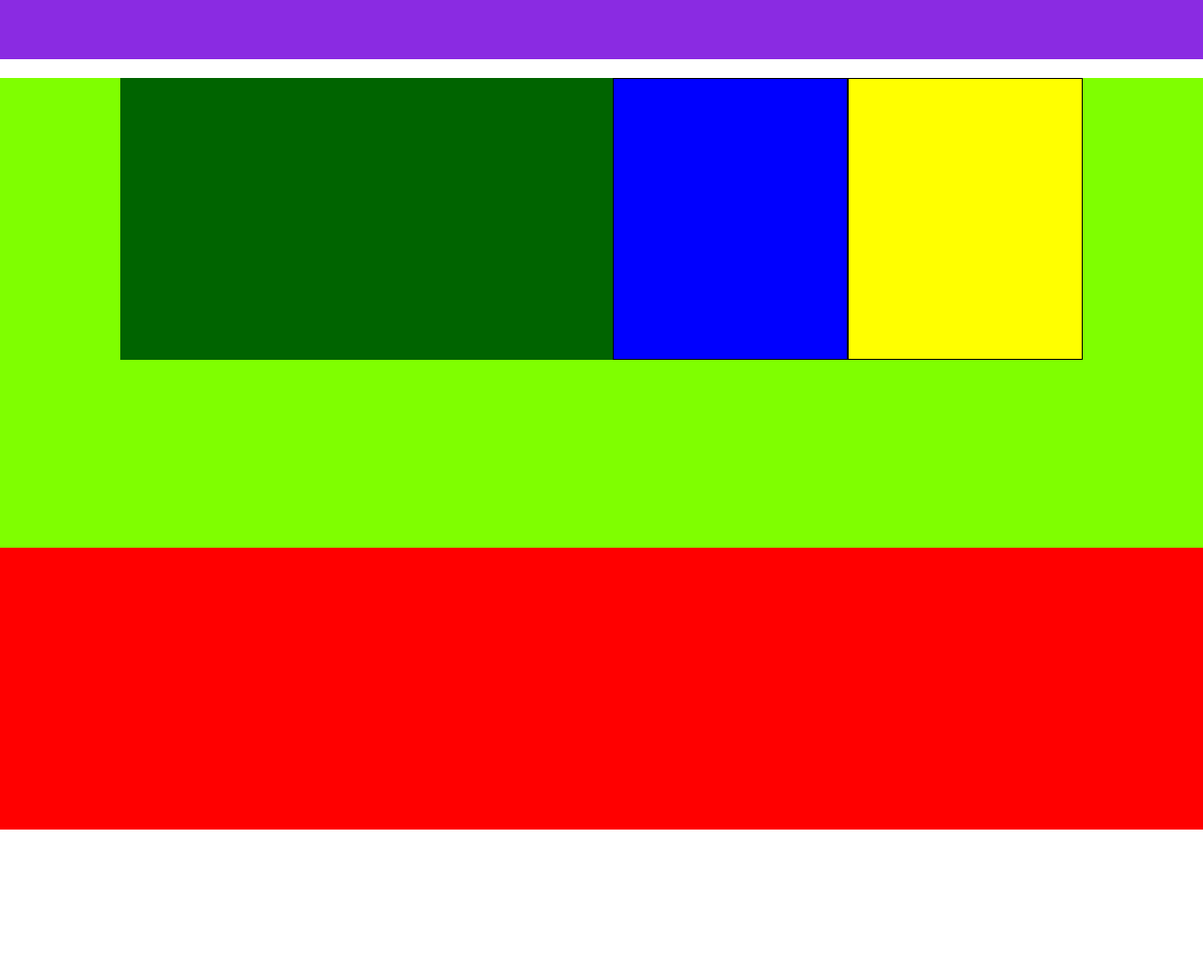
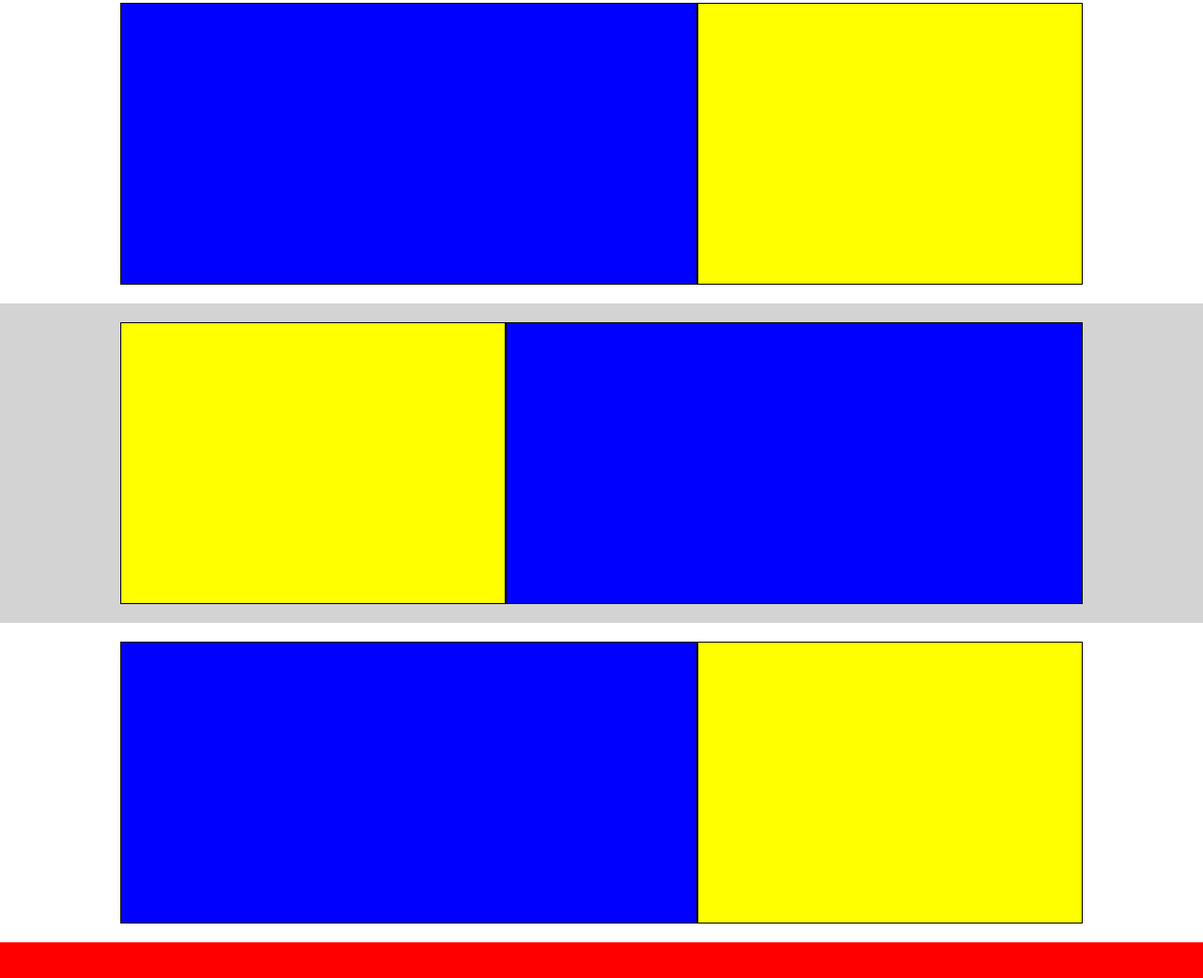
Before and after one commit to Knil88/htmlcss-struttura-discord, a plain HTML site: page index.html in a window 1280 px wide. Shown: the part 437-1478 px from the top of the page at 94% size. Before the commit the page ends 1320 px from the top, so only its background shows below. Drawn offline with Linux system fonts and the light colour scheme.

Commit message:
modifiche main e section

```diff
--- a/css/style.css
+++ b/css/style.css
@@ -9,7 +9,7 @@
 /* Intestazione */
 
 #intro{
-    height: 500px;
+    height: 400px;
     background-color: blueviolet;
     margin-bottom: 20px;
 }
@@ -82,31 +82,32 @@ p{
     width: 100px;
 }
 /* Contenuto Principale */
-main{
-    background-color: chartreuse;
-    height: 500px;
 
+.big-container{
+    background-color: lightgray;
 }
+
+
 .flex-container{
     width: 80%;
     margin: auto;
-    background-color: darkgreen;
-    height: 300px;
+    padding: 20px 0px;
     display: flex;
-    justify-content: flex-end;
+
+
 }
 .flex-item{
-
-    width: 250px;
     height: 300px;
     border: black solid 1px;
 }
 .blue{
     background-color: blue;
+    width: 60%;
 
 }
 .yellow{
     background-color: yellow;
+    width: 40%;
 }
 
 
--- a/index.html
+++ b/index.html
@@ -69,7 +69,26 @@
 
                 </div>
             </section>
+            <div class="big-container">
+                <section class="flex-container">
+                    <div class="flex-item yellow">
+
+                    </div>
+                    <div class="flex-item blue ">
+
+                    </div>
+                </section>
+            </div>
+            <section class="flex-container">
+                <div class="flex-item blue">
+
+                </div>
+                <div class="flex-item yellow ">
+
+                </div>
+            </section>
         </main>
+
 
     <!-- Footer -->
 
```
Lines whose indentation alone changed are shown as unchanged.
